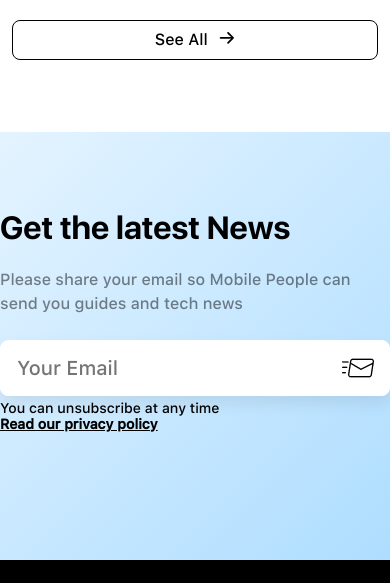
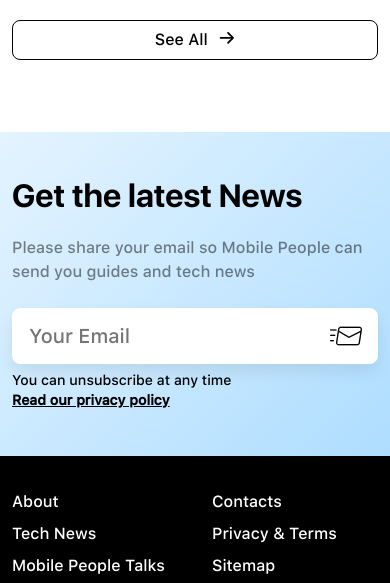
Before and after one commit to iea140777/MOB, a website: page MainPage/mainPage.html in a window 390 px wide. Shown: the part 7380-7963 px from the top of the page. Drawn offline with Linux system fonts and the light colour scheme.

Commit message:
Update mainGetNews.css

```diff
--- a/MainPage/css/mainGetNews.css
+++ b/MainPage/css/mainGetNews.css
@@ -5,7 +5,10 @@
   linear-gradient(135deg, rgba(171, 220, 255, 0.32) 0%, rgba(3, 150, 255, 0.32) 100%);
   background-position: -1.2% 34px, 87.5% 28%, 0 0;
   align-items: center;
-  padding: 80px 0;
+}
+
+.mainGetNewsSection > .mainGetNewsTitleContainer {
+  margin-bottom: 0;
 }
 
 .mainGetNewsTitleContainer {
@@ -84,7 +87,8 @@
 .mainGetNewsComments {
   display: flex;
   justify-content: flex-start;
-  margin-top: -20px;
+  margin-top: -16px;
+  margin-bottom: 0;
   font-size: 14px;
   line-height: 16px;
   flex-wrap: wrap;
@@ -102,13 +106,48 @@
 }
 
 
-@media screen and (-ms-high-contrast: active), (-ms-high-contrast: none) {
+@media screen and (max-width: 1200px) {
   .mainGetNewsSection {
-    margin-top: 0;
-    margin-bottom: 0;
+    background-size: 22%, 8%, 100%;
+    background-position: -5% 90px, 90% 28%, 0 0;
+  }
+}
+
+@media screen and  (max-width: 1000px) {
+  .mainGetNewsSection {
+    background-size: 20%, 6%, 100%;
+    background-position: -8% 140px, 95% 28%, 0 0;
+  }
+}
+
+@media screen and  (max-width: 900px) {
+  .mainGetNewsSection {
+    background-size: 20%, 6%, 100%;
+    background-position: -8% 140px, 95% 28%, 0 0;
+  }
+}
+
+@media screen and (max-width: 860px) {
+  .mainGetNewsSection {
+    background: linear-gradient(135deg, rgba(171, 220, 255, 0.32) 0%, rgba(3, 150, 255, 0.32) 100%);
+  }
+}
+
+@media screen and (max-width: 630px) {
+  .mainGetNewsTitleContainer {
+    margin-left: 12px;
+    margin-right: 12px;
+    width: 100%;
+  }
+
+  .mainGetNewsSection {
+    width: 100%;
   }
 
   .mainGetNewsComments {
-    margin-top: 12px;
+    flex-direction: column;
+  }
+  .mainGetNewsCommentsItem:nth-child(2) {
+    margin-top: 4px;
   }
 }
```
